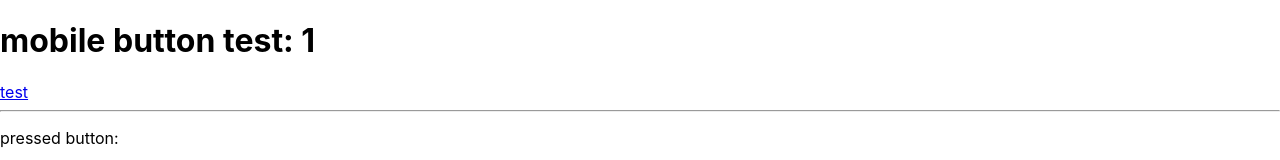
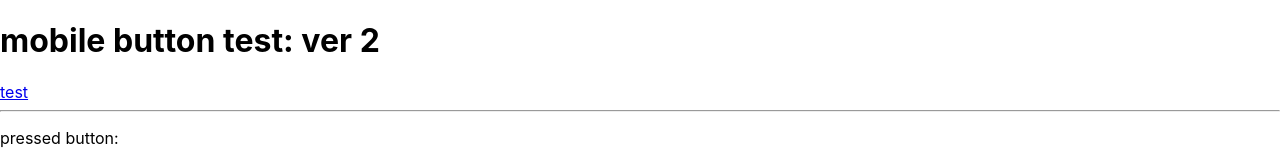
Before and after one commit to ahyaemon/mobile-button-test, a React (Create React App) app: page / in a window 1280 px wide. Shown: the top 160 px of the page. Built offline with nearby package versions, Linux system fonts and the light colour scheme.

Commit message:
update version

```diff
--- a/src/App.tsx
+++ b/src/App.tsx
@@ -11,7 +11,7 @@ function App() {
     }, [])
     return (
         <div className="App">
-            <h1>mobile button test: 1</h1>
+            <h1>mobile button test: ver 2</h1>
             <a href="https://ahyaemon.github.io/mobile-button-test/test">test</a>
             <hr/>
             <p>pressed button: {s}</p>
```
